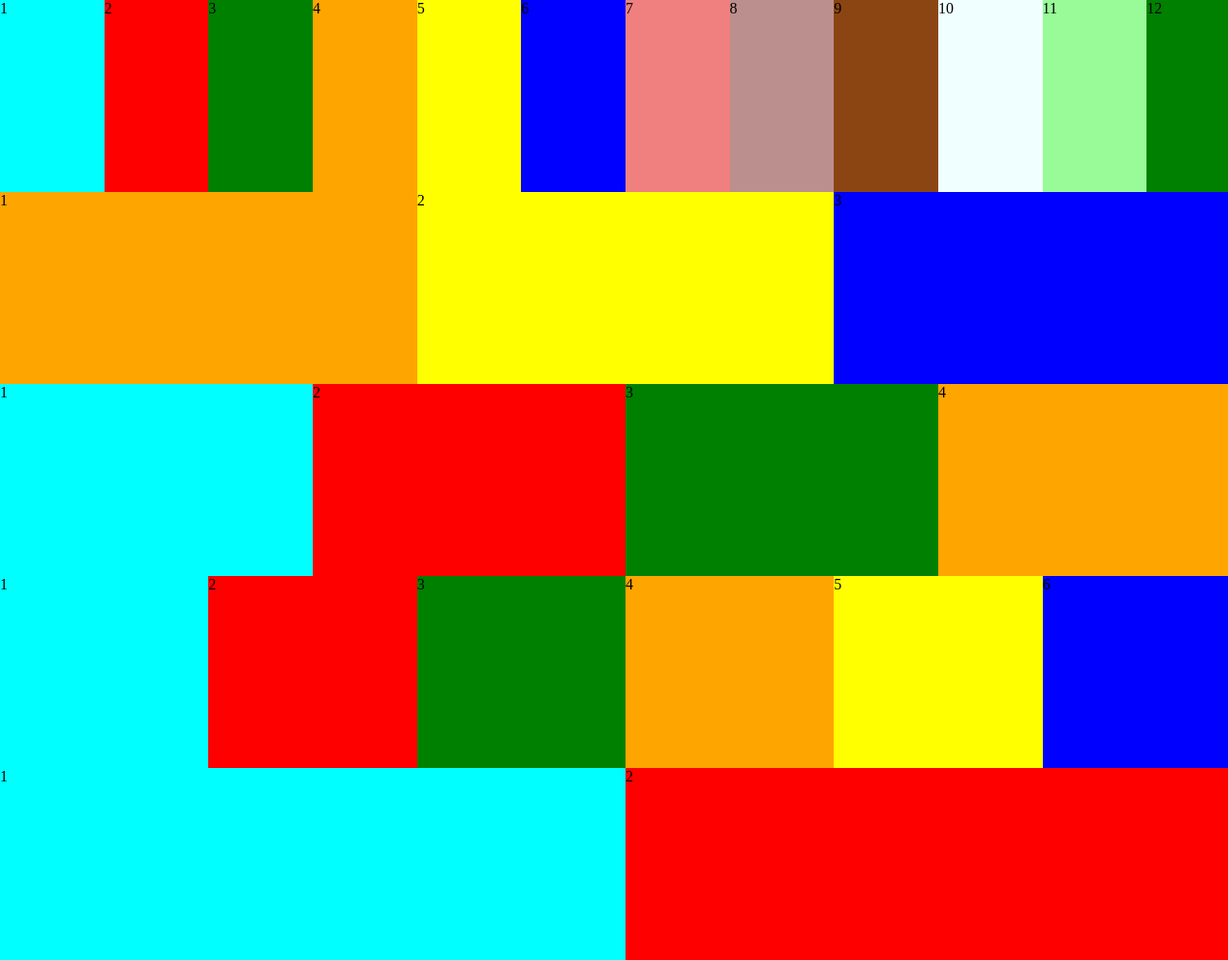
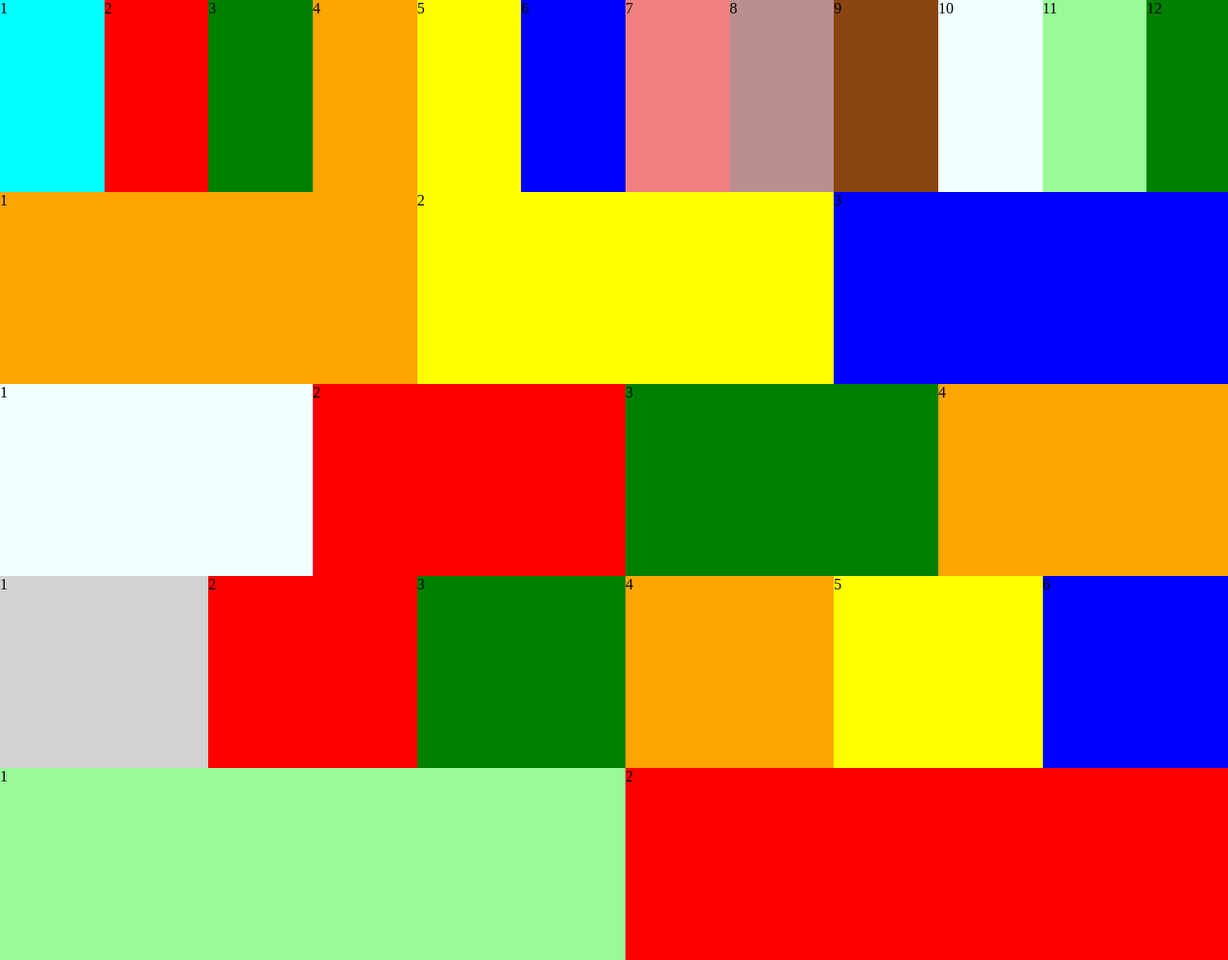
Before and after one commit to BastianBtos/practica1, a plain HTML site: page index.html in a window 1280 px wide. Shown: the top 1000 px of the page at 96% size. Drawn offline with Linux system fonts and the light colour scheme.

Commit message:
version 1.0 creacion de html

```diff
--- a/index.html
+++ b/index.html
@@ -71,7 +71,7 @@
 <section>
     <div class="container">
         <div class="row">
-            <div class="col-3 item-1">
+            <div class="col-3 item-10">
                 1
             </div>
             <div class="col-3 item-2">
@@ -89,7 +89,7 @@
 <section>
     <div class="container">
         <div class="row">
-            <div class="col-2 item-1">
+            <div class="col-2 item-12">
                 1
             </div>
             <div class="col-2 item-2">
@@ -113,7 +113,7 @@
 <section>
     <div class="container">
         <div class="row">
-            <div class="col-6 item-1">
+            <div class="col-6 item-11">
                 1
             </div>
             <div class="col-6 item-2">
```
